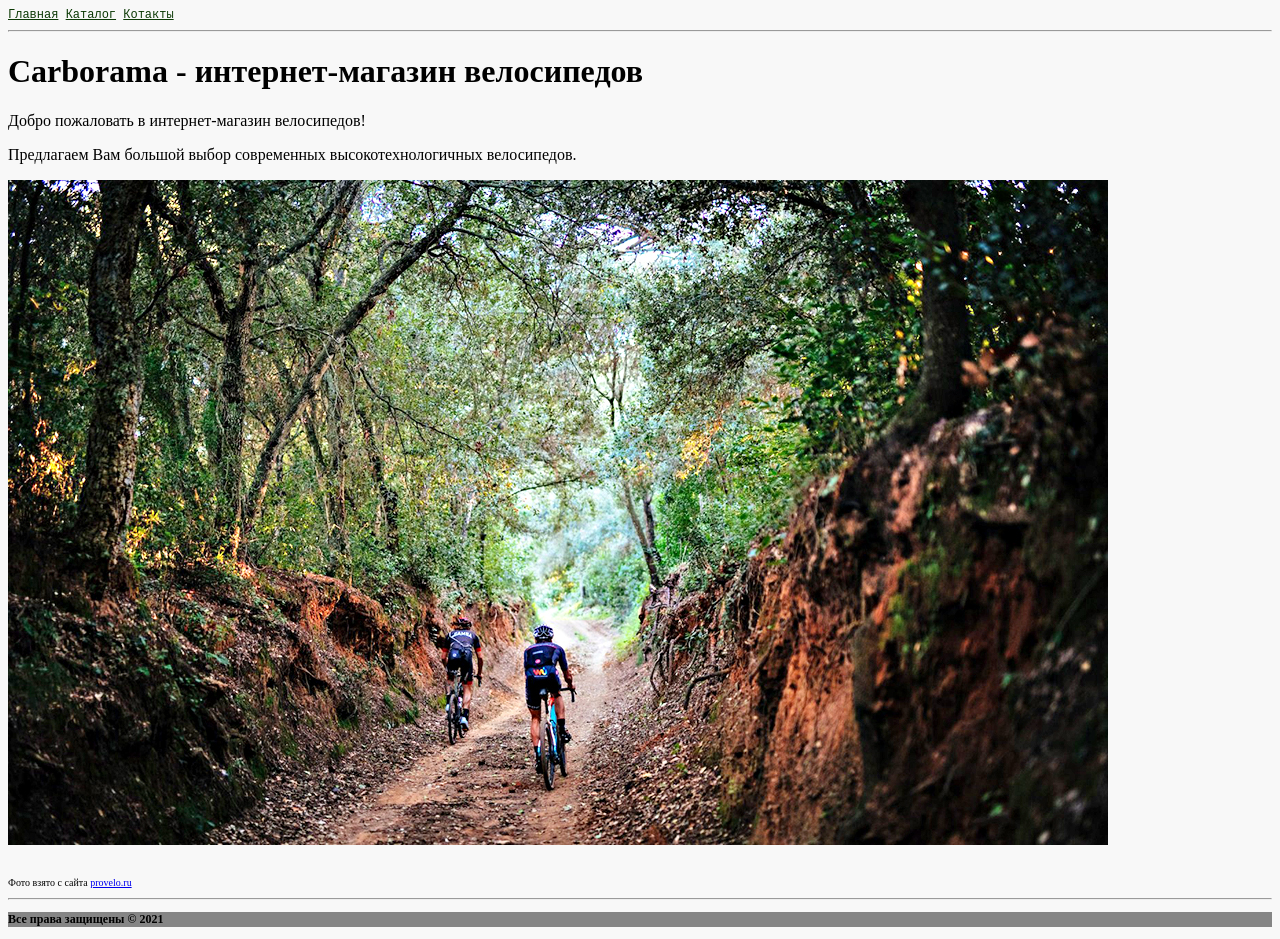
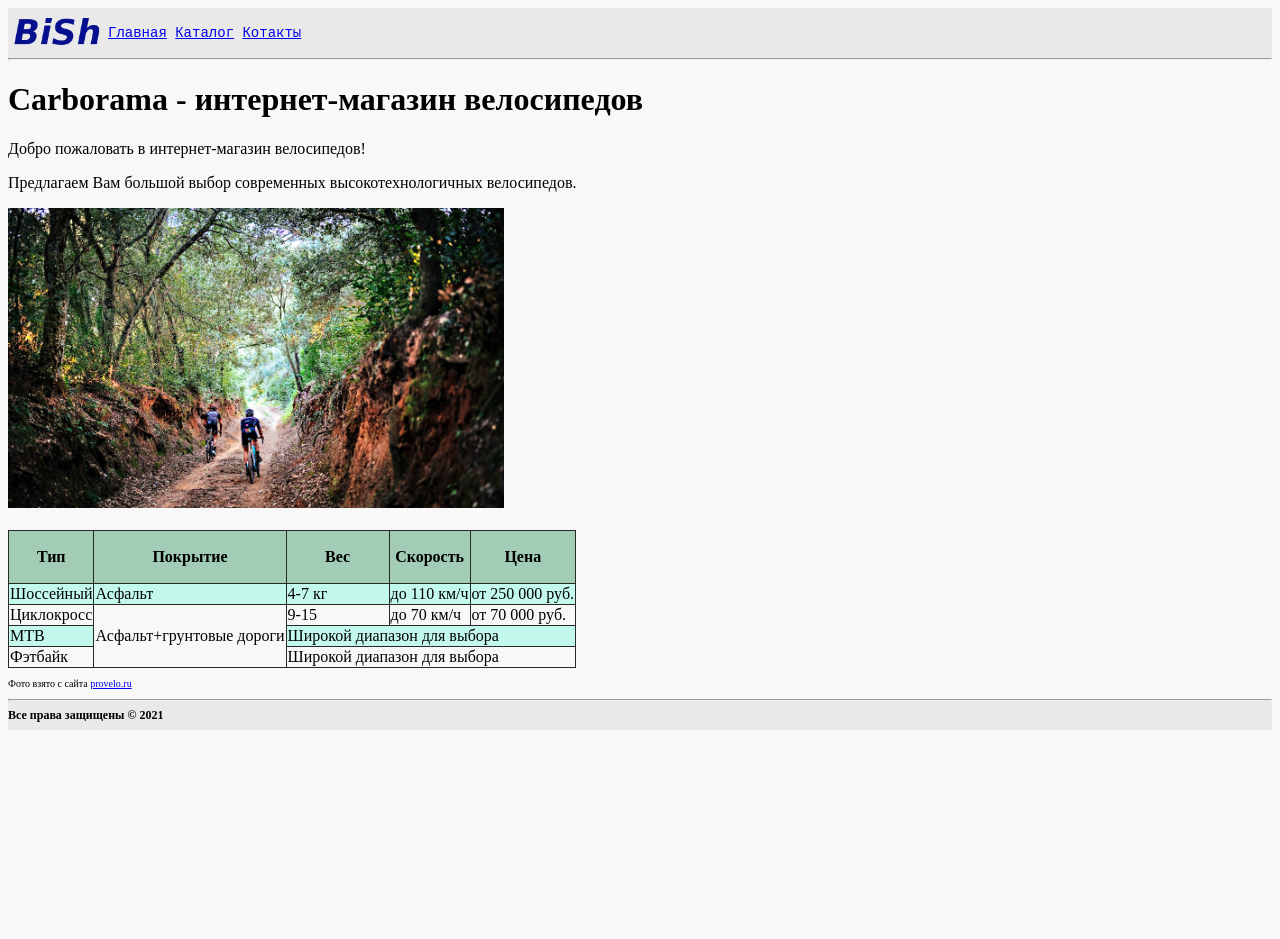
Before and after one commit to alexander-lavrenchuk/bikes-shop, a plain HTML site: page index.html in a window 1280 px wide. After the commit the page ends 800 px from the top, so only its background shows below. Drawn offline with Linux system fonts and the light colour scheme.

Commit message:
task of lesson 04 is completed

```diff
--- a/css/contact_style.css
+++ b/css/contact_style.css
@@ -2,18 +2,33 @@
 	display: inline;
 	vertical-align: top;
 }
-.label_block {
-	position: relative;
+label {
+	/*position: relative;*/
 	font-size: 14px;
-	top: 4px;
+	top: 5px;
 }
 input[type="text"], input[type="tel"], input[type="email"], textarea {
-	color: #322292;
+	color: #097806;
 	font-size: 14px;
+}
+/* This code doesn't work
+input[type="text"]:first-letter {
+	text-transform: capitalize;
+	color: red;
+}*/
+.how_did_you_hear_about {
+	margin-bottom: 2px;
+}
+input[type="text"] {
+	text-transform: capitalize;
 }
 textarea {
 	padding-left: 8px;
 	padding-top: 8px;
+}
+textarea:focus {
+	background-color: #e9e9e9;
+	color: #080BFF;
 }
 td {
 	font-size: 14px;
@@ -21,15 +36,14 @@
 .textarea_style {
 	vertical-align: top;
 }
-p {
-	font-size: 14px;
-	line-height: 14px;
-	vertical-align: top;
-}
 .shop_contacts {
 	list-style-type: none;
 	padding-left: 10px;
+	margin-top: 0;
 }
 .shop_contacts li {
 	font-size: 14px;
 }
+h4 {
+	margin-bottom: 5px;
+}
--- a/css/general_style.css
+++ b/css/general_style.css
@@ -1,25 +1,50 @@
 body {
 	background: #f8f8f8;
 }
-.menu {
-	list-style-type: none;
-	font-size: 12px;
+.header {
+	background-color: #e9e9e9;
+}
+.logo_navi {
+	display: table;
+}
+.navi {
+	display: table-cell;
+	vertical-align: middle;
+	font-size: 14px;
 	font-family: monospace;
-	margin: 0;
-	padding-left: 0;
 }
-.menu li {
-	display: inline;
-	text-align: left;
+.navi a {
+	padding: 5px 0
 }
-.menu li a {
-	color: #0b3904;
+.logo {
+	display: table-cell;
+	height: 50px;
+}
+.navi a:hover {
+	/*font-weight: bold;*/
+	/*font-style: italic;*/
+	background-color: #9EE2F9;
+	color: red;
+}
+.navi a:active {
+	color: green;
 }
 .material_source {
 	font-size: 10px;
 }
+.navi a:hover:before {
+	content: ">"
+}
+.navi a:hover:after {
+	content: "<"
+}
 .footer {
 	font-size: 12px;
-	background-color: #858585;
+	background-color: #e9e9e9;
 	font-weight: bold;
+	padding: 7px 0;
+	margin: 0;
 }
+hr {
+	margin:0;
+}
--- /dev/null
+++ b/css/index_style.css
@@ -0,0 +1,22 @@
+.comparison_table {
+	border-collapse: collapse;
+}
+.comparison_table th, .comparison_table td {
+	border: 1px solid #282923;
+}
+.comparison_table th {
+	height: 50px;
+	vertical-align: middle;
+}
+.comparison_table th:nth-child(3) {
+	width: 100px;
+}
+.comparison_table tr:nth-child(2n+2) {
+	background-color: #C3F9EC
+}
+.comparison_table tr:first-child {
+	background-color: #A3CCB6
+}
+img {
+	height: 300px;
+}
--- a/css/item_card_style.css
+++ b/css/item_card_style.css
@@ -17,12 +17,18 @@
 	line-height: 24px;
 	text-align: left;
 }
+.full_description:first-letter {
+	color: #390F0F;
+	font-size: 24px;
+	font-family: Geneva, Arial, Helvetica, sans-serif;
+	font-weight: bold;
+}
 .characteristics_list li {
 	list-style-type: none;
 /*	list-style-image: url(../img/wheel_icon.png);*/
 	background-image: url(../img/wheel_icon.png);
 	background-repeat: no-repeat;
-	background-size: 1.2%;
+	background-size: 16px;
 	color: #161b52;
 	font-size: 14px;
 	font-weight: 400.;
@@ -30,8 +36,22 @@
 	text-align: left;
 	padding-left: 22px;
 }
-img {
-	border: 2px;
+.item_pic {
+	/*border: 2px;
 	border: solid;
-	border-color: #5f3f3f;
+	border-color: #5f3f3f;*/
+	outline: 2px solid #5f3f3f;
 }
+.item_pic:hover {
+	outline: none;
+}
+table {
+	border-collapse: collapse;
+}
+th, td {
+	font-size: 12px;
+	vertical-align: middle;
+	padding: 0 5px;
+	text-align: center;
+	border: 1px solid #e9e9e9;
+}
--- a/index.html
+++ b/index.html
@@ -4,24 +4,61 @@
 	<meta charset="UTF-8">
 	<meta name="viewport" content="width=device-width, initial-scale=1.0">
 	<link rel="stylesheet" type="text/css" href="css/general_style.css">
+	<link rel="stylesheet" type="text/css" href="css/index_style.css">
 	<title>Продажа велосипедов</title>
 </head>
 <body>
 	<!-- Menu -->
-	<ul class="menu">
-		<li><a href="index.html">Главная</a></li>
-		<li><a href="catalogue/_catalogue.html">Каталог</a></li>
-		<li><a href="html/contacts.html">Котакты</a></li>
-	</ul>
+	<div class="header">
+		<div class="logo_navi">
+			<img class="logo" src="img/logo.png" alt="BiSh">
+			<nav class="navi">
+				<a href="index.html">Главная</a>
+				<a href="catalogue/_catalogue.html">Каталог</a>
+				<a href="html/contacts.html">Котакты</a>
+			</nav>
+		</div>
+	</div>
 	<hr>
 	<h1>Carborama - интернет-магазин велосипедов</h1>
 	<p>Добро пожаловать в интернет-магазин велосипедов!</p>
 	<p>Предлагаем Вам большой выбор современных высокотехнологичных велосипедов.</p>
 	<img src="img/intro.jpg"><br>
 	<br>
+	<table class="comparison_table">
+		<tr>
+			<th>Тип</th>
+			<th>Покрытие</th>
+			<th>Вес</th>
+			<th>Скорость</th>
+			<th>Цена</th>
+		</tr>
+		<tr>
+			<td>Шоссейный</td>
+			<td>Асфальт</td>
+			<td>4-7 кг</td>
+			<td>до 110 км/ч</td>
+			<td>от 250 000 руб.</td>
+		</tr>
+		<tr>
+			<td>Циклокросс</td>
+			<td rowspan="3">Асфальт+грунтовые дороги</td>
+			<td>9-15</td>
+			<td>до 70 км/ч</td>
+			<td>от 70 000 руб.</td>
+		</tr>
+		<tr>
+			<td>MTB</td>
+			<td colspan="3">Широкой диапазон для выбора</td>
+		</tr>
+		<tr>
+			<td>Фэтбайк</td>
+			<td colspan="3">Широкой диапазон для выбора</td>
+		</tr>
+	</table>
 	<p class="material_source">Фото взято с сайта <a href="https://www.provelo.ru/n_news/pinarello_grevil_pervoe_vpechatlenie.htm" target="_blank">provelo.ru</a></p>
 <!-- Footer -->
 	<hr>
-	<p class="footer">Все права защищены &copy; 2021</p>
+	<div class="footer">Все права защищены &copy; 2021</div>
 </body>
 </html>
```
Also changed, not shown: catalogue/_catalogue.html (+12 -7 lines), catalogue/bms-urs-two-2020-red.html (+25 -8 lines), catalogue/cervelo-aspero-disc-grx-2020-brown.html (+25 -8 lines), catalogue/specialized-diverge-base-e5-2021-green.html (+25 -8 lines), html/contacts.html (+39 -21 lines), img/logo.png (added), 2 other files.
